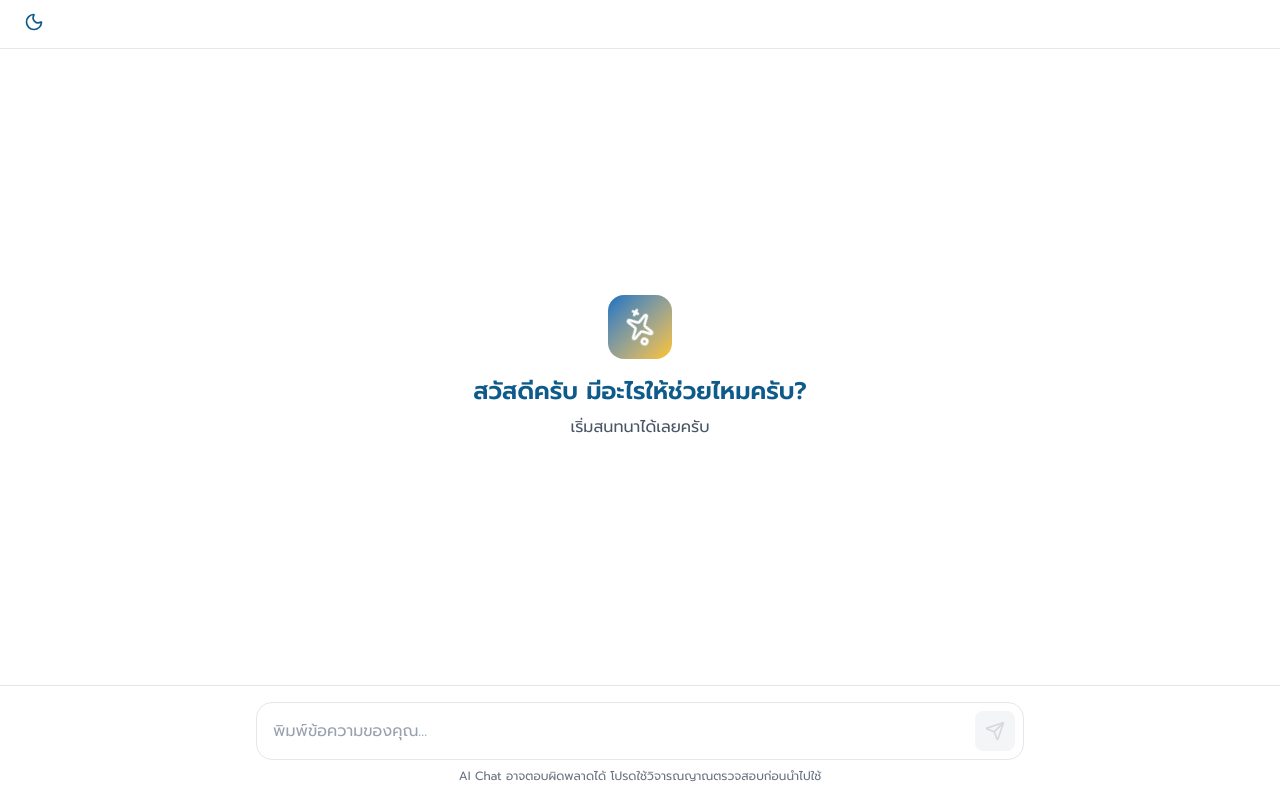
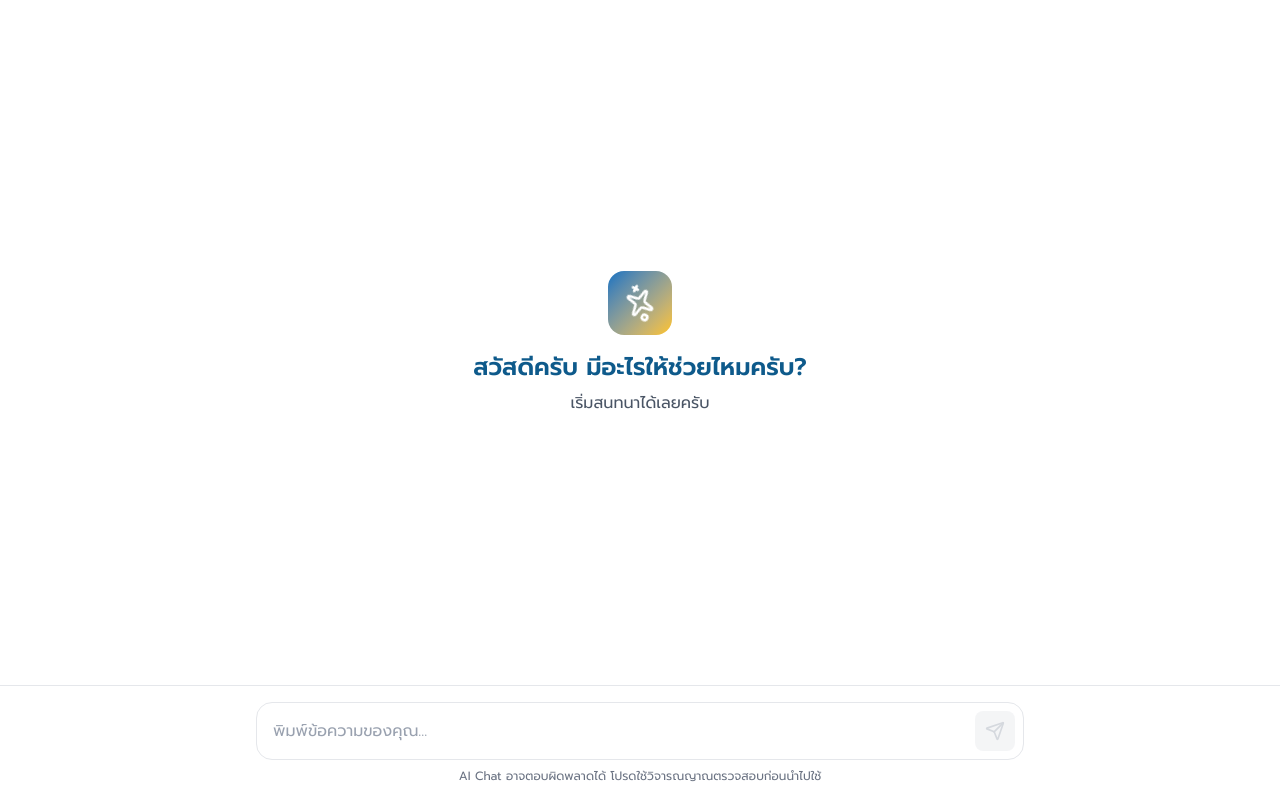
Before and after one commit to Sasipinya/tceb-assistant-chat, a Next.js app: page / in a window 1280 px wide. Built offline with nearby package versions, Linux system fonts and the light colour scheme.

Commit message:
update hidden logo

```diff
--- a/component/ChatbotUI.tsx
+++ b/component/ChatbotUI.tsx
@@ -339,9 +339,9 @@ export default function ChatbotUI() {
       className={`flex flex-col h-screen ${bgColor} ${textColor} transition-colors duration-300`}
     >
       <header
-        className={`flex items-center justify-between px-4 py-2 pt-1 border-b ${borderColor}`}
+        className={`hidden items-center justify-between px-4 py-2 pt-1 pl-[30px] border-b ${borderColor}`}
       >
-        <div className="hidden items-center gap-2 text-2xl font-bold">
+        <div className="flex items-center gap-2 text-2xl font-bold">
           {/* <Image
             src="/brand.png"
             alt="logo"
```
